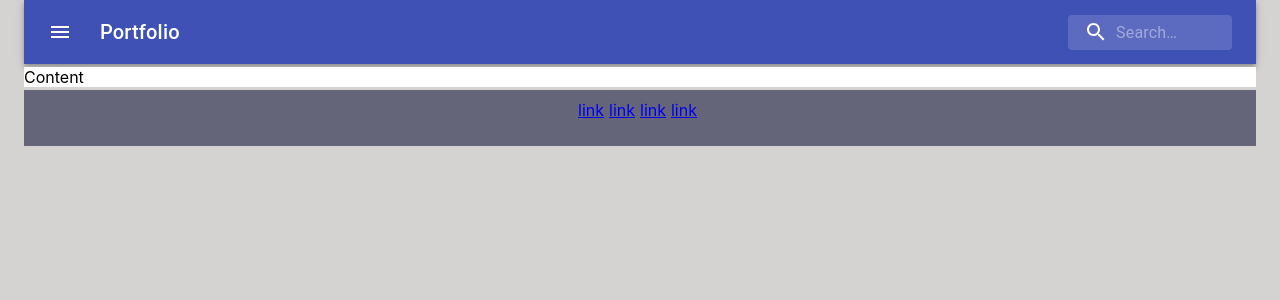
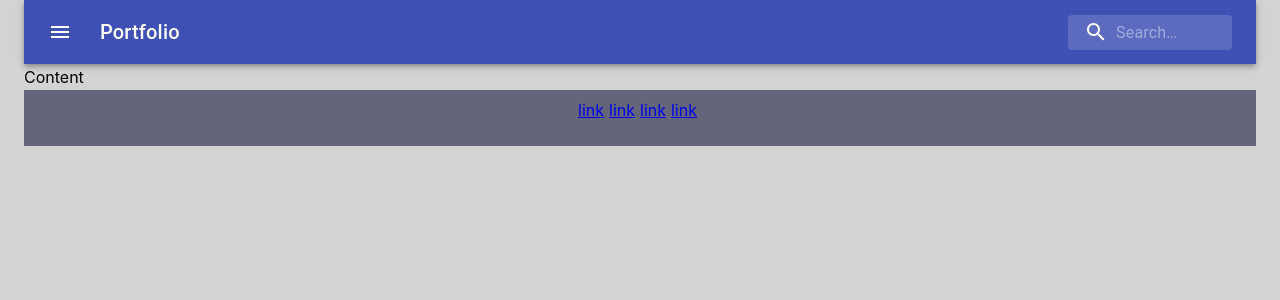
Before and after one commit to archenemy92/portfolio, a React (Create React App) app: page / in a window 1280 px wide. Shown: the top 300 px of the page. Built offline with nearby package versions, Linux system fonts and the light colour scheme.

Commit message:
create new styles

```diff
--- a/src/App.css
+++ b/src/App.css
@@ -1,6 +1,14 @@
 .App {
+    display: flex;
+    position: relative;
+}
 
+.content {
+    display: flex;
+    flex-direction: column;
+    width: 100%;
 }
-.content{
-    background-color: white;
+
+.main_content {
+    width: 100%;
 }
```
